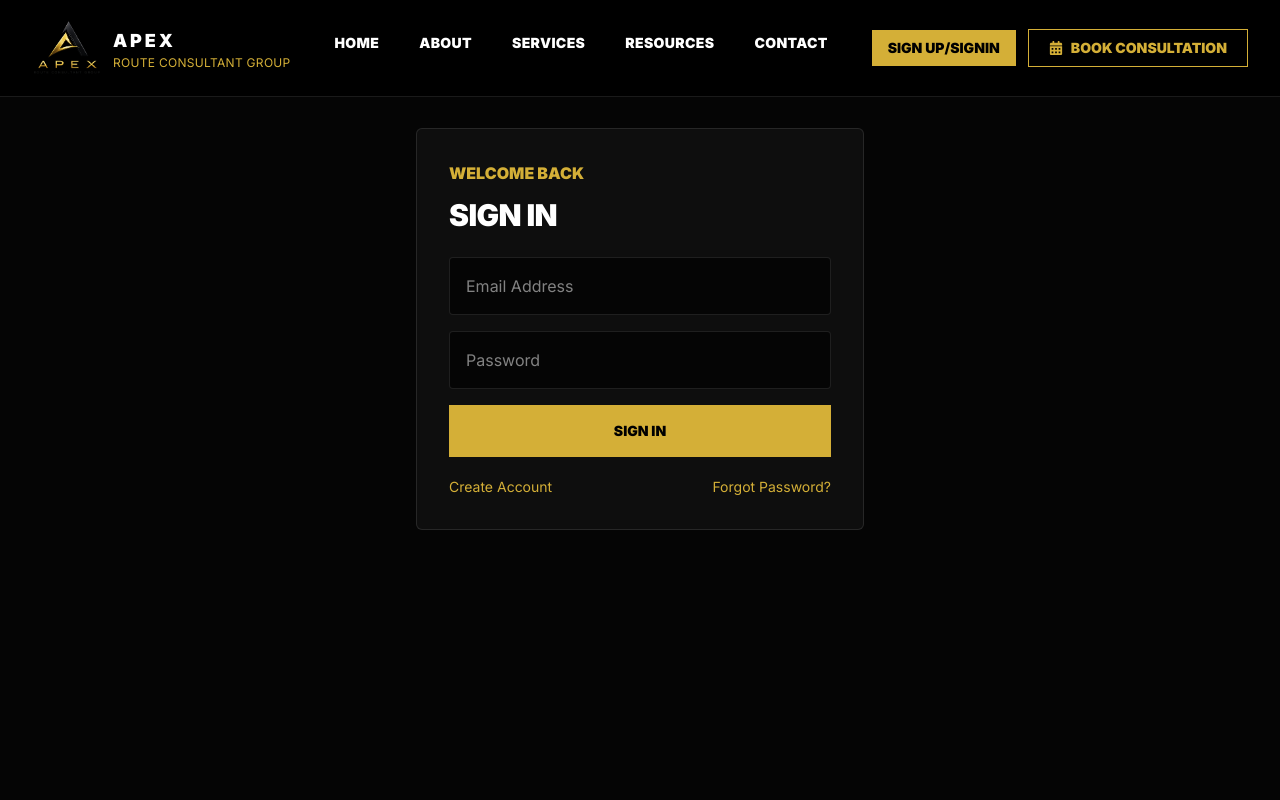
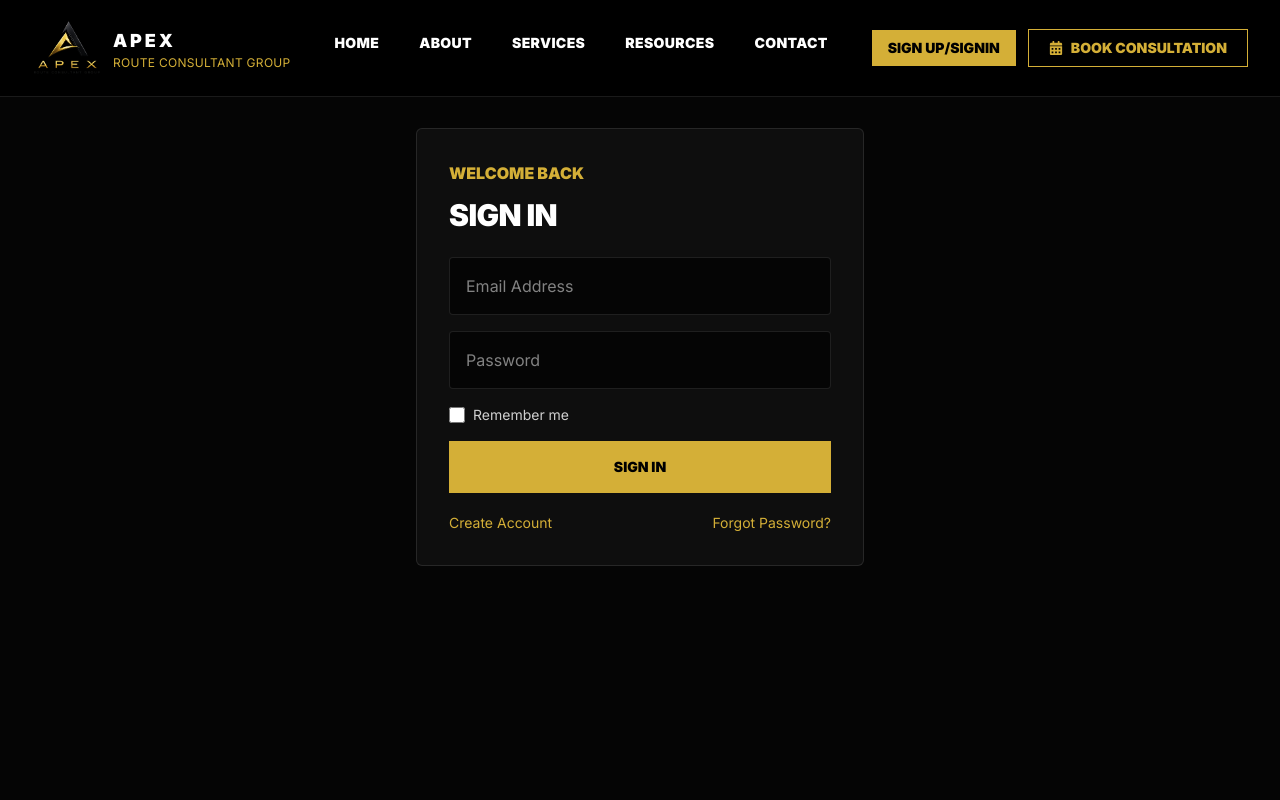
Before and after one commit to gowridevi21/apex-route-consultant, a React (Vite) app: page /signin in a window 1280 px wide. Shown: the top 800 px of the page. Built offline with nearby package versions, Linux system fonts and the light colour scheme.

Commit message:
Add admin file support and upload review centers

```diff
--- a/src/pages/Signin.jsx
+++ b/src/pages/Signin.jsx
@@ -1,5 +1,11 @@
 import { useState } from "react";
-import { signInWithEmailAndPassword, signOut } from "firebase/auth";
+import {
+  signInWithEmailAndPassword,
+  signOut,
+  setPersistence,
+  browserLocalPersistence,
+  browserSessionPersistence,
+} from "firebase/auth";
 import { Link, useNavigate } from "react-router";
 import { auth } from "../firebase";
 
@@ -11,6 +17,7 @@ export default function Signin() {
     password: "",
   });
 
+  const [rememberMe, setRememberMe] = useState(false);
   const [error, setError] = useState("");
   const [loading, setLoading] = useState(false);
 
@@ -20,6 +27,11 @@ export default function Signin() {
     setLoading(true);
 
     try {
+      await setPersistence(
+        auth,
+        rememberMe ? browserLocalPersistence : browserSessionPersistence
+      );
+
       const userCredential = await signInWithEmailAndPassword(
         auth,
         form.email,
@@ -54,6 +66,7 @@ export default function Signin() {
             type="email"
             placeholder="Email Address"
             className="input-style"
+            value={form.email}
             onChange={(e) => setForm({ ...form, email: e.target.value })}
           />
 
@@ -62,8 +75,23 @@ export default function Signin() {
             type="password"
             placeholder="Password"
             className="input-style"
+            value={form.password}
             onChange={(e) => setForm({ ...form, password: e.target.value })}
           />
+
+          <div className="flex items-center gap-2">
+            <input
+              type="checkbox"
+              id="rememberMe"
+              checked={rememberMe}
+              onChange={(e) => setRememberMe(e.target.checked)}
+              className="h-4 w-4 accent-[#D4AF37]"
+            />
+
+            <label htmlFor="rememberMe" className="text-sm text-white/80">
+              Remember me
+            </label>
+          </div>
 
           {error && <p className="text-sm text-red-400">{error}</p>}
 
```
